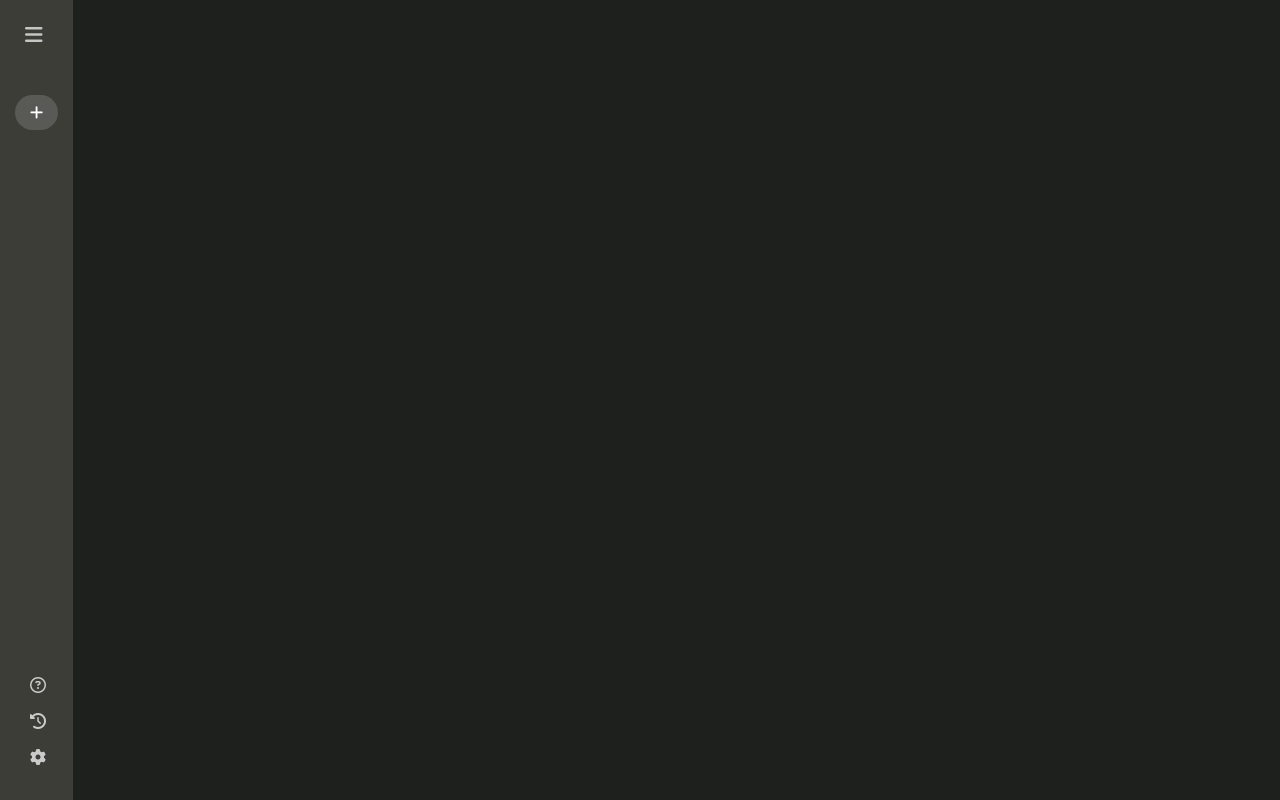
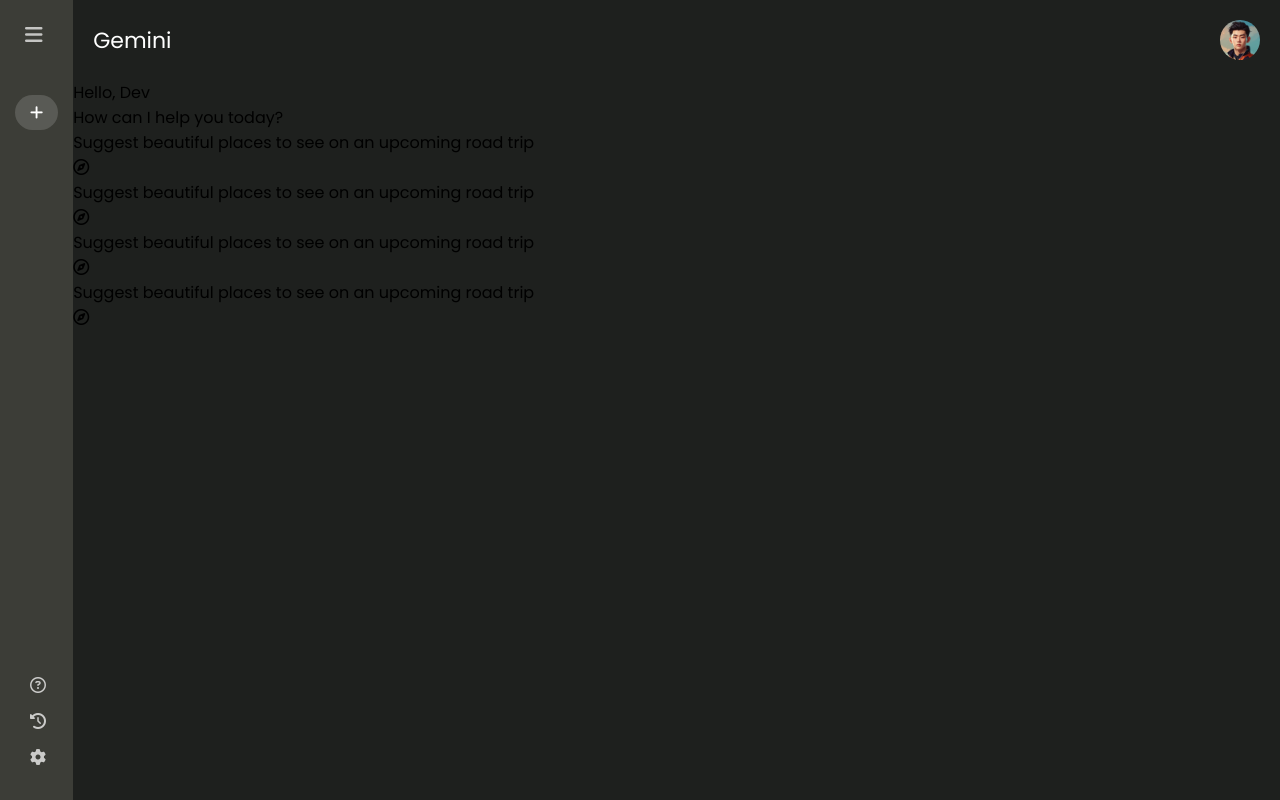
Before and after one commit to Snehasish002/Google-Gemini, a React (Vite) app in the folder vite-project/: page / in a window 1280 px wide. Built offline with nearby package versions, Linux system fonts and the light colour scheme.

Commit message:
Added-main-component

```diff
--- a/vite-project/src/App.jsx
+++ b/vite-project/src/App.jsx
@@ -1,10 +1,12 @@
 import React from 'react'
 import Sidebar from './components/Sidebar/Sidebar'
+import Main from './components/Main/Main'
 
 const App = () => {
   return (
     <>
       <Sidebar/>
+      <Main />
     </>
   )
 }
--- /dev/null
+++ b/vite-project/src/components/Main/Main.css
@@ -0,0 +1,20 @@
+.main {
+    flex: 1;
+    min-height: 100vh;
+    padding-bottom: 15vh;
+    position: relative;
+}
+
+.main .nav {
+    display: flex;
+    align-items: center;
+    justify-content: space-between;
+    font-size: 22px;
+    padding: 20px;
+    color: white;
+}
+
+.main .nav img{
+    width: 40px;
+    border-radius: 50%;
+}
--- /dev/null
+++ b/vite-project/src/components/Main/Main.jsx
@@ -0,0 +1,40 @@
+import React from 'react'
+import './Main.css'
+import {assets} from '../../assets/assets'
+
+const Main = () => {
+  return (
+    <div className='main'>
+        <div className="nav">
+          <p>Gemini</p>
+          <img src={assets.user_icon} alt="" />
+        </div>
+        <div className="main-container">
+          <div className="greet">
+            <p><span>Hello, Dev</span></p>
+            <p>How can I help you today?</p>
+          </div>
+          <div className="cards">
+            <div className="card">
+              <p>Suggest beautiful places to see on an upcoming road trip</p>
+              <i class="fa-regular fa-compass"></i>
+            </div>
+            <div className="card">
+              <p>Suggest beautiful places to see on an upcoming road trip</p>
+              <i class="fa-regular fa-compass"></i>
+            </div>
+            <div className="card">
+              <p>Suggest beautiful places to see on an upcoming road trip</p>
+              <i class="fa-regular fa-compass"></i>
+            </div>
+            <div className="card">
+              <p>Suggest beautiful places to see on an upcoming road trip</p>
+              <i class="fa-regular fa-compass"></i>
+            </div>
+          </div>
+        </div>
+    </div>
+  )
+}
+
+export default Main
```
